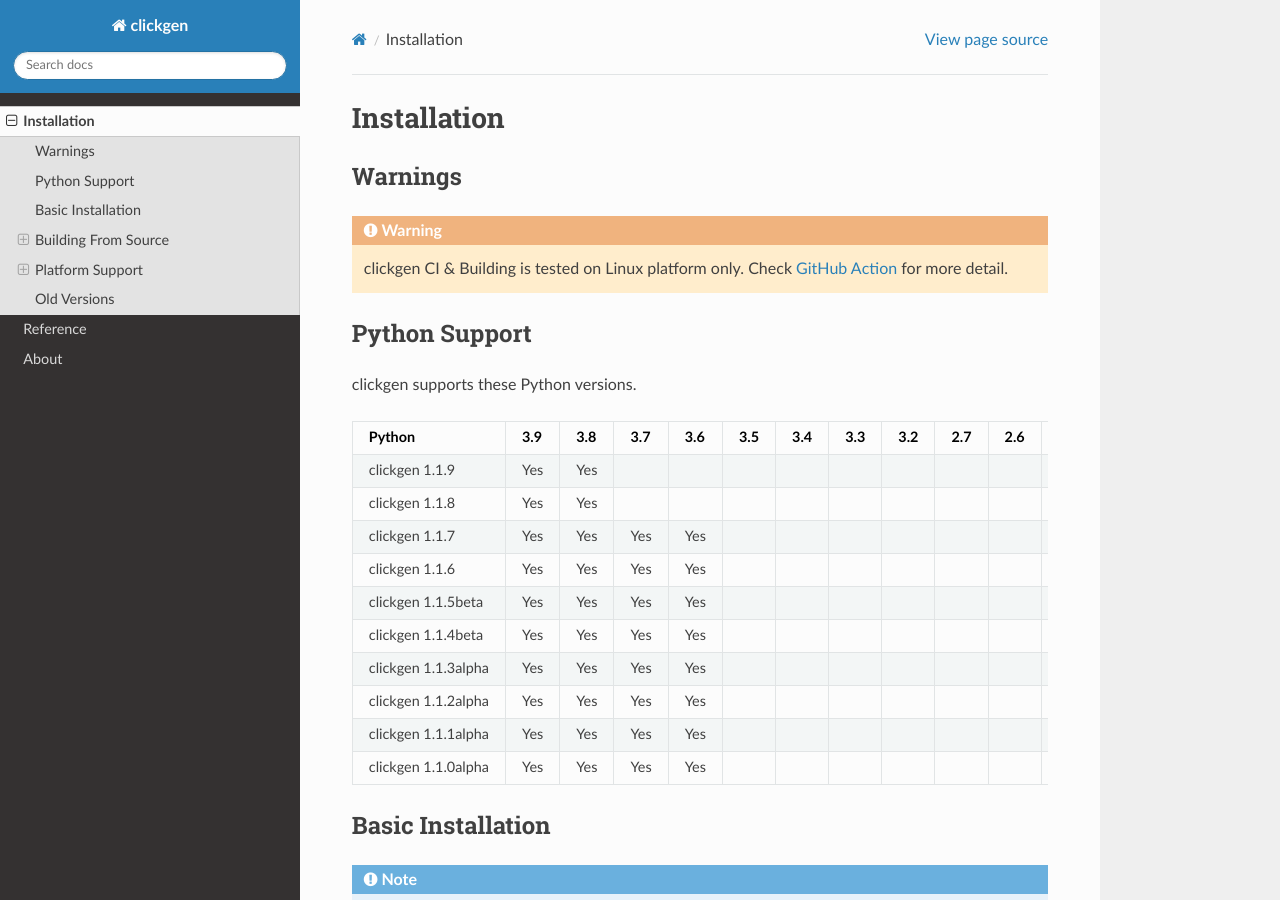
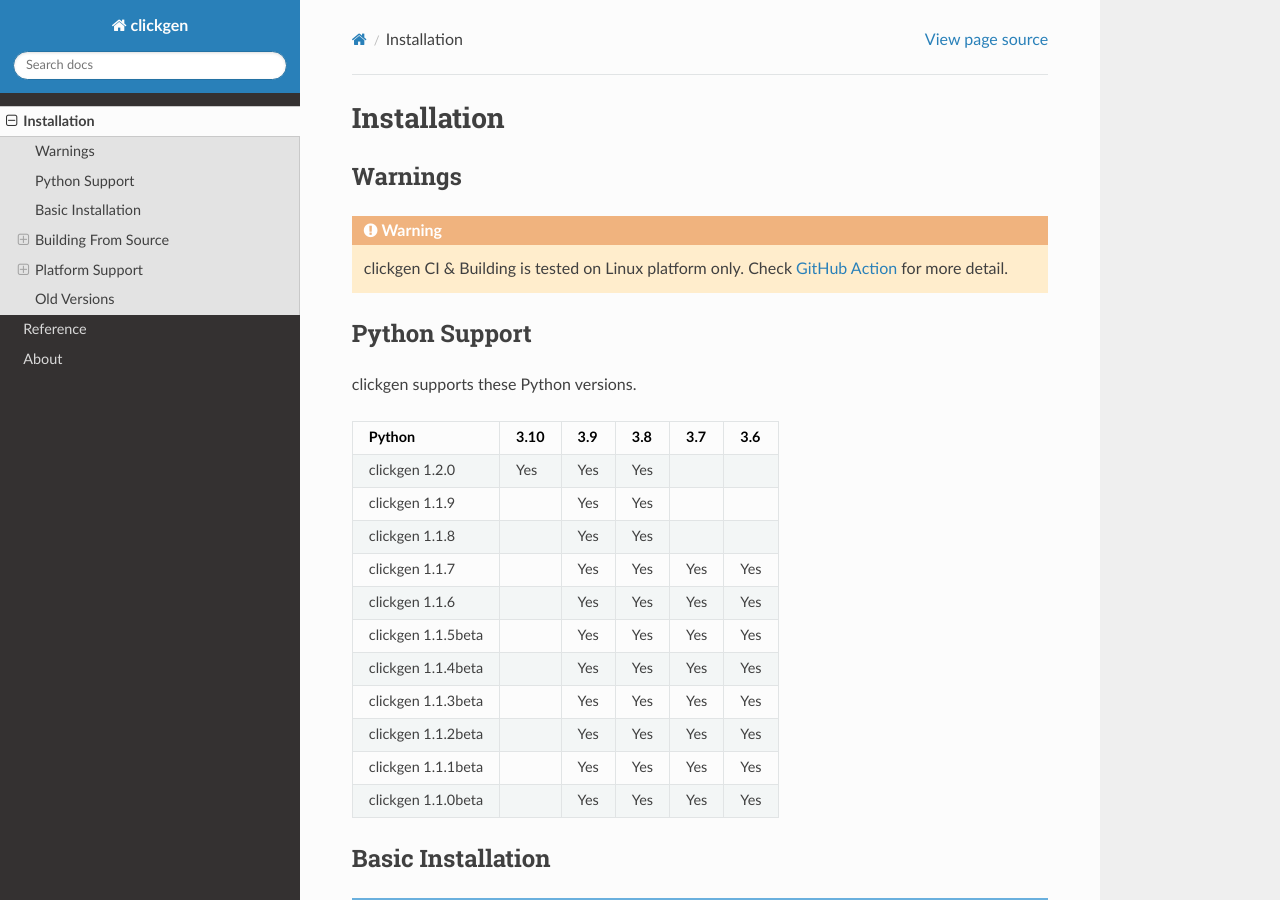
Before and after one commit to ful1e5/clickgen, a Sphinx documentation site: the page built from docs/source/installation.rst, in a window 1280 px wide and 900 px high. Built offline with Sphinx 7.4.7 and the Read the Docs theme 2.0.0, drawn with Linux system fonts in a browser that asks for light colours.

Commit message:
support py310

```diff
--- a/docs/source/installation.rst
+++ b/docs/source/installation.rst
@@ -15,29 +15,31 @@
 --------------
 clickgen supports these Python versions.
 
-+---------------------+---------+---------+---------+---------+---------+---------+---------+---------+---------+---------+---------+---------+
-| **Python**          | **3.9** | **3.8** | **3.7** | **3.6** | **3.5** | **3.4** | **3.3** | **3.2** | **2.7** | **2.6** | **2.5** | **2.4** |
-+=====================+=========+=========+=========+=========+=========+=========+=========+=========+=========+=========+=========+=========+
-| clickgen 1.1.9      | Yes     | Yes     |         |         |         |         |         |         |         |         |         |         |
-+---------------------+---------+---------+---------+---------+---------+---------+---------+---------+---------+---------+---------+---------+
-| clickgen 1.1.8      | Yes     | Yes     |         |         |         |         |         |         |         |         |         |         |
-+---------------------+---------+---------+---------+---------+---------+---------+---------+---------+---------+---------+---------+---------+
-| clickgen 1.1.7      | Yes     | Yes     | Yes     | Yes     |         |         |         |         |         |         |         |         |
-+---------------------+---------+---------+---------+---------+---------+---------+---------+---------+---------+---------+---------+---------+
-| clickgen 1.1.6      | Yes     | Yes     | Yes     | Yes     |         |         |         |         |         |         |         |         |
-+---------------------+---------+---------+---------+---------+---------+---------+---------+---------+---------+---------+---------+---------+
-| clickgen 1.1.5beta  | Yes     | Yes     | Yes     | Yes     |         |         |         |         |         |         |         |         |
-+---------------------+---------+---------+---------+---------+---------+---------+---------+---------+---------+---------+---------+---------+
-| clickgen 1.1.4beta  | Yes     | Yes     | Yes     | Yes     |         |         |         |         |         |         |         |         |
-+---------------------+---------+---------+---------+---------+---------+---------+---------+---------+---------+---------+---------+---------+
-| clickgen 1.1.3alpha | Yes     | Yes     | Yes     | Yes     |         |         |         |         |         |         |         |         |
-+---------------------+---------+---------+---------+---------+---------+---------+---------+---------+---------+---------+---------+---------+
-| clickgen 1.1.2alpha | Yes     | Yes     | Yes     | Yes     |         |         |         |         |         |         |         |         |
-+---------------------+---------+---------+---------+---------+---------+---------+---------+---------+---------+---------+---------+---------+
-| clickgen 1.1.1alpha | Yes     | Yes     | Yes     | Yes     |         |         |         |         |         |         |         |         |
-+---------------------+---------+---------+---------+---------+---------+---------+---------+---------+---------+---------+---------+---------+
-| clickgen 1.1.0alpha | Yes     | Yes     | Yes     | Yes     |         |         |         |         |         |         |         |         |
-+---------------------+---------+---------+---------+---------+---------+---------+---------+---------+---------+---------+---------+---------+
++---------------------+----------+---------+---------+---------+---------+
+| **Python**          | **3.10** | **3.9** | **3.8** | **3.7** | **3.6** |
++=====================+==========+=========+=========+=========+=========+
+| clickgen 1.2.0      | Yes      | Yes     | Yes     |         |         |
++---------------------+----------+---------+---------+---------+---------+
+| clickgen 1.1.9      |          | Yes     | Yes     |         |         |
++---------------------+----------+---------+---------+---------+---------+
+| clickgen 1.1.8      |          | Yes     | Yes     |         |         |
++---------------------+----------+---------+---------+---------+---------+
+| clickgen 1.1.7      |          | Yes     | Yes     | Yes     | Yes     |
++---------------------+----------+---------+---------+---------+---------+
+| clickgen 1.1.6      |          | Yes     | Yes     | Yes     | Yes     |
++---------------------+----------+---------+---------+---------+---------+
+| clickgen 1.1.5beta  |          | Yes     | Yes     | Yes     | Yes     |
++---------------------+----------+---------+---------+---------+---------+
+| clickgen 1.1.4beta  |          | Yes     | Yes     | Yes     | Yes     |
++---------------------+----------+---------+---------+---------+---------+
+| clickgen 1.1.3beta  |          | Yes     | Yes     | Yes     | Yes     |
++---------------------+----------+---------+---------+---------+---------+
+| clickgen 1.1.2beta  |          | Yes     | Yes     | Yes     | Yes     |
++---------------------+----------+---------+---------+---------+---------+
+| clickgen 1.1.1beta  |          | Yes     | Yes     | Yes     | Yes     |
++---------------------+----------+---------+---------+---------+---------+
+| clickgen 1.1.0beta  |          | Yes     | Yes     | Yes     | Yes     |
++---------------------+----------+---------+---------+---------+---------+
 
 
 Basic Installation
```
Also changed, not shown: CHANGELOG.md (+1 -0 lines), 3 other files.
